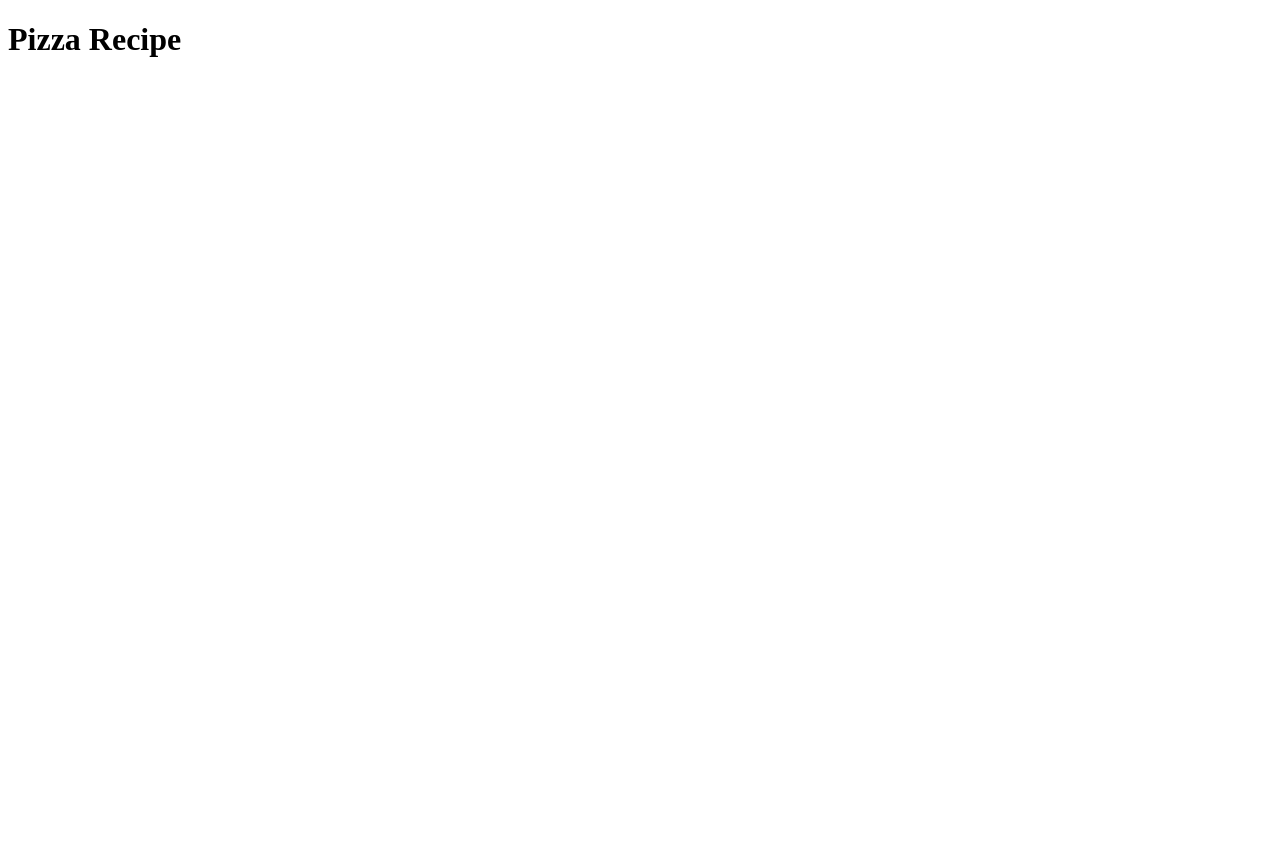
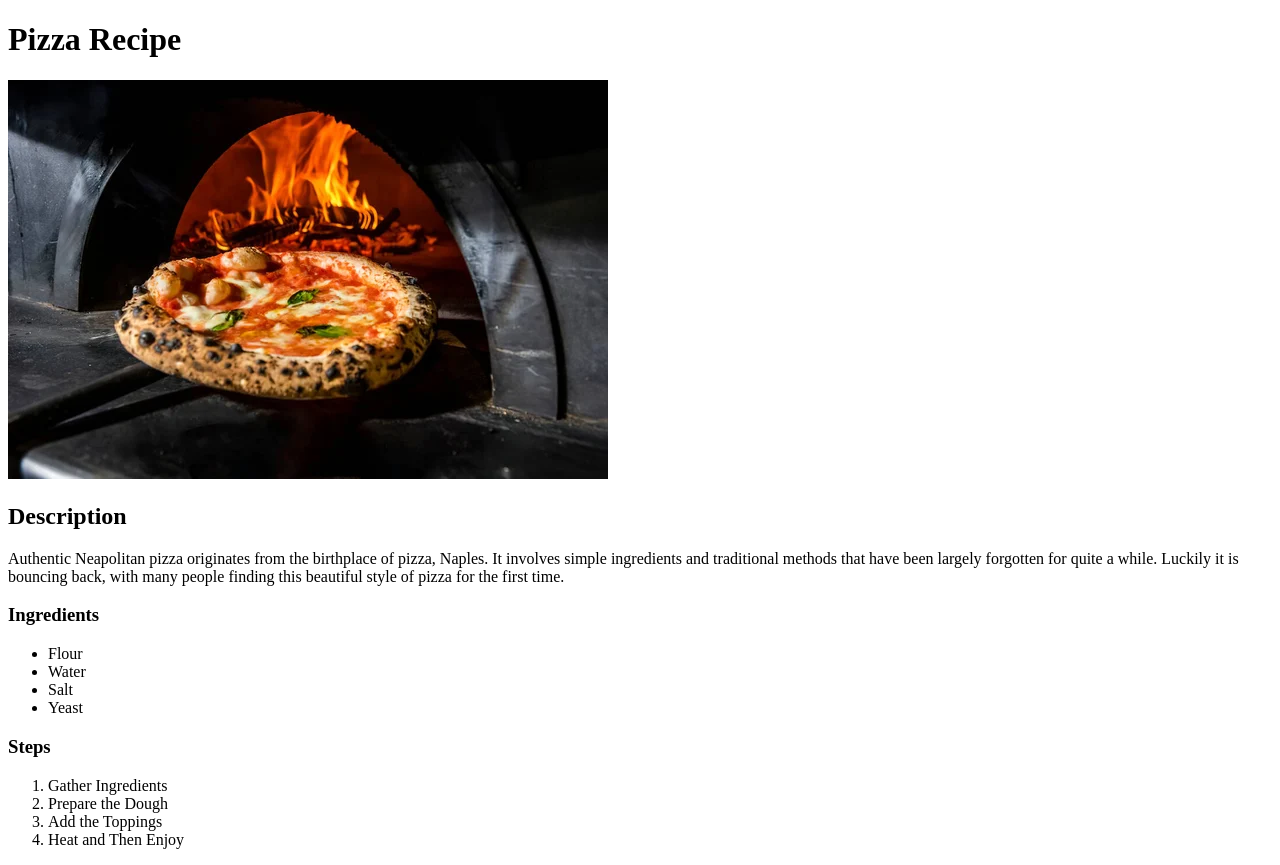
Before and after one commit to architmathur/odin-recipes, a plain HTML site: page recipes/pizza.html in a window 1280 px wide. Before the commit the page ends 800 px from the top, so only its background shows below. Drawn offline with Linux system fonts and the light colour scheme.

Commit message:
Added the images directory and update the pizza.html

```diff
--- a/recipes/pizza.html
+++ b/recipes/pizza.html
@@ -6,5 +6,22 @@
     </head>
     <body>
         <h1>Pizza Recipe</h1>
+        <img src="../images/pizza.jpg" alt="Pizza image">
+        <h2>Description</h2>
+        <p>Authentic Neapolitan pizza originates from the birthplace of pizza, Naples. It involves simple ingredients and traditional methods that have been largely forgotten for quite a while. Luckily it is bouncing back, with many people finding this beautiful style of pizza for the first time.</p>
+        <h3>Ingredients</h3>
+        <ul>
+            <li>Flour</li>
+            <li>Water</li>
+            <li>Salt</li>
+            <li>Yeast</li>
+        </ul>
+        <h3>Steps</h3>
+        <ol>
+            <li>Gather Ingredients</li>
+            <li>Prepare the Dough</li>
+            <li>Add the Toppings</li>
+            <li>Heat and Then Enjoy</li>
+        </ol>
     </body>
 </html>
```
Also changed, not shown: images/pizza.jpg (added).
